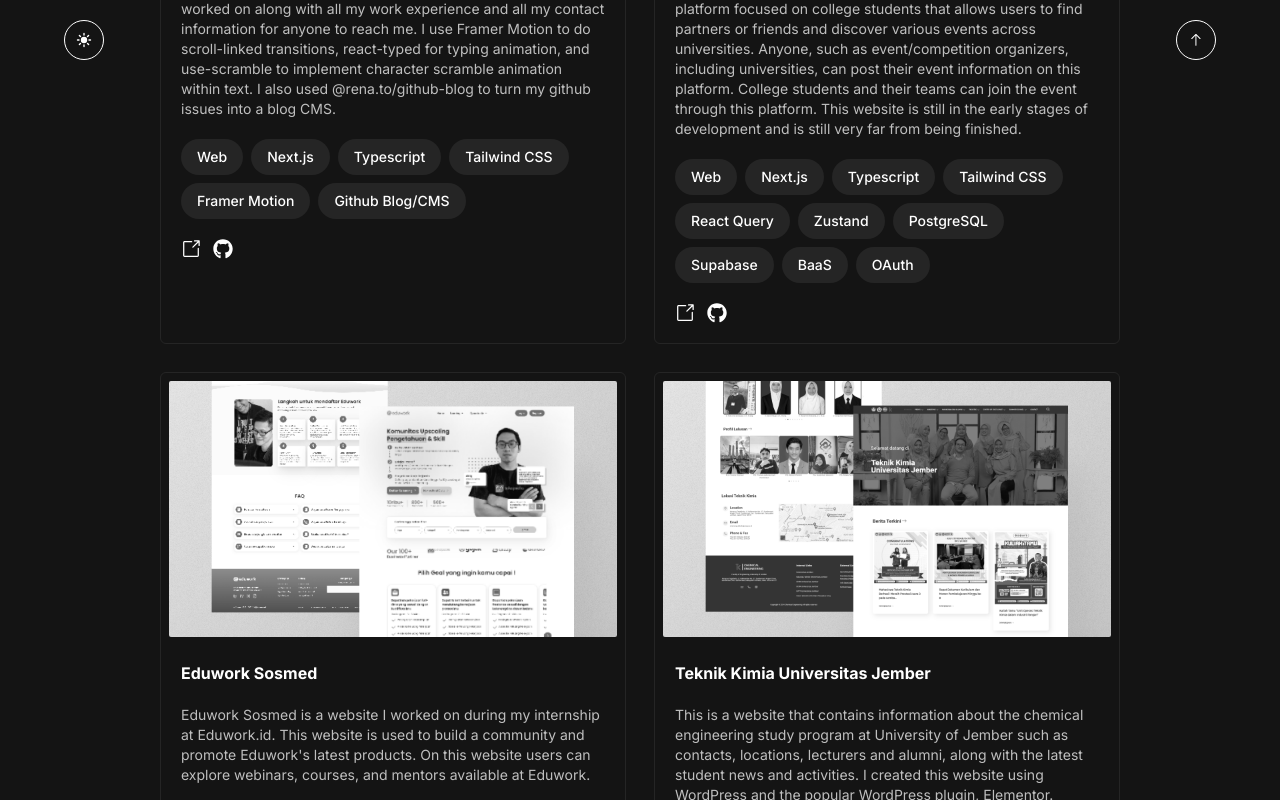
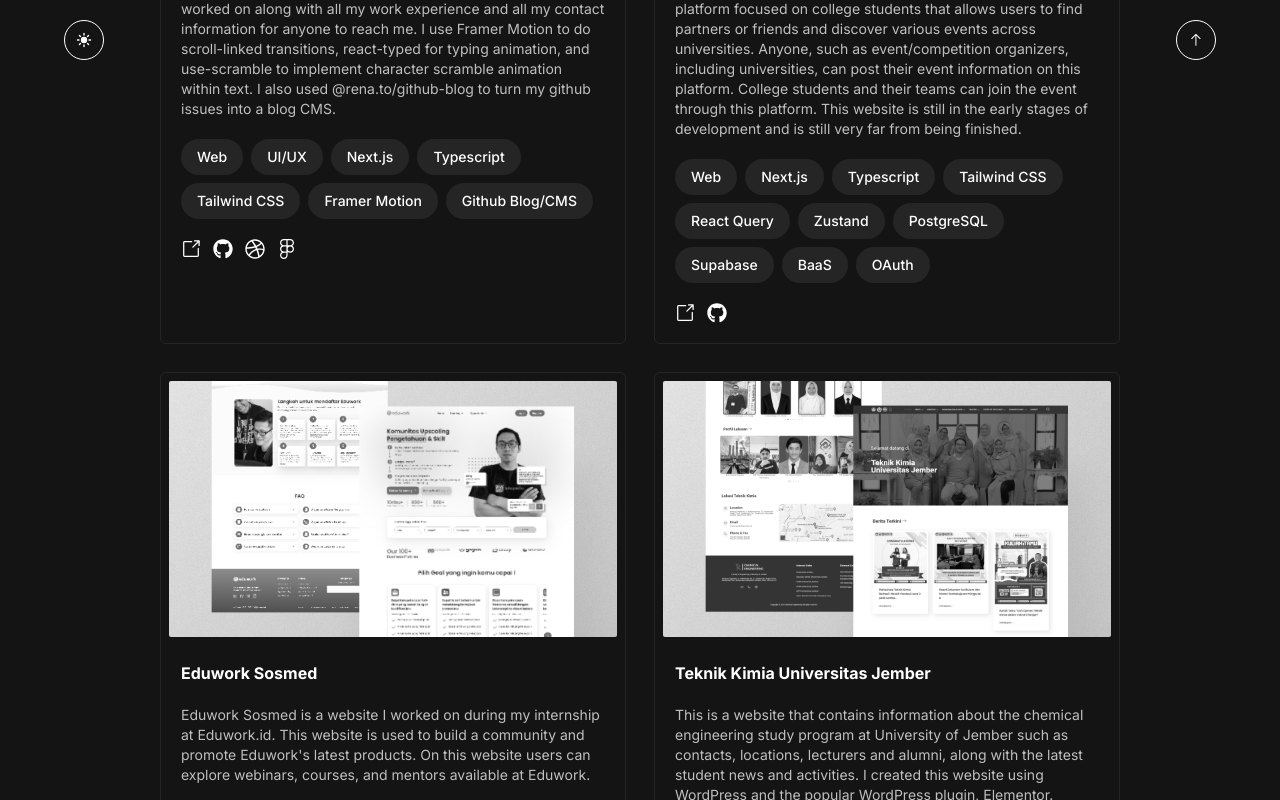
Before and after one commit to NafisHandoko/next-portfolio, a Next.js app: page /projects in a window 1280 px wide. Shown: the part 700-1500 px from the top of the page. Built offline with nearby package versions, Linux system fonts and the light colour scheme.

Commit message:
style: update projects content

```diff
--- a/app/_components/widgets/projects/card.tsx
+++ b/app/_components/widgets/projects/card.tsx
@@ -1,4 +1,4 @@
-import { FaGithub } from "react-icons/fa6";
+import { FaDribbble, FaFigma, FaGithub } from "react-icons/fa6";
 import { GoLinkExternal } from "react-icons/go";
 import Badge from "../../base/badge";
 import { MotionDiv } from "../../wrapper/framer";
@@ -25,6 +25,8 @@
                 <div className="flex flex-row items-center gap-3 text-light-nero dark:text-dark-nero mt-auto">
                     {project.demoURL != '' && <a href={project.demoURL} target="_blank" rel="noopener noreferrer"><GoLinkExternal size={"20px"} /></a>}
                     {project.repoURL != '' && <a href={project.repoURL} target="_blank" rel="noopener noreferrer"><FaGithub size={"20px"} /></a>}
+                    {project.dribbbleURL != '' && <a href={project.dribbbleURL} target="_blank" rel="noopener noreferrer"><FaDribbble size={"20px"} /></a>}
+                    {project.figmaURL != '' && <a href={project.figmaURL} target="_blank" rel="noopener noreferrer"><FaFigma size={"20px"} /></a>}
                 </div>
             </MotionDiv>
             <MotionDiv variants={fadeInTransition("left", "tween", 0.3, 1)} className="w-full md:w-1/2 flex justify-center md:justify-end">
--- a/app/_components/widgets/projects/card2.tsx
+++ b/app/_components/widgets/projects/card2.tsx
@@ -1,4 +1,4 @@
-import { FaGithub } from "react-icons/fa6";
+import { FaDribbble, FaFigma, FaGithub } from "react-icons/fa6";
 import { GoLinkExternal } from "react-icons/go";
 import Badge from "../../base/badge";
 import { ProjectType } from "@/app/_types/project";
@@ -16,6 +16,8 @@
                 <div className="flex flex-row items-center gap-3 text-light-nero dark:text-dark-nero mt-auto">
                     {project.demoURL != '' && <a href={project.demoURL} target="_blank" rel="noopener noreferrer"><GoLinkExternal size={"20px"} /></a>}
                     {project.repoURL != '' && <a href={project.repoURL} target="_blank" rel="noopener noreferrer"><FaGithub size={"20px"} /></a>}
+                    {project.dribbbleURL != '' && <a href={project.dribbbleURL} target="_blank" rel="noopener noreferrer"><FaDribbble size={"20px"} /></a>}
+                    {project.figmaURL != '' && <a href={project.figmaURL} target="_blank" rel="noopener noreferrer"><FaFigma size={"20px"} /></a>}
                 </div>
             </div>
         </div>
--- a/app/_data/projects.ts
+++ b/app/_data/projects.ts
@@ -2,9 +2,11 @@
     {
         name: 'Portfolio Website',
         description: 'I created this portfolio website to showcase the projects I have worked on along with all my work experience and all my contact information for anyone to reach me. I use Framer Motion to do scroll-linked transitions, react-typed for typing animation, and use-scramble to implement character scramble animation within text. I also used @rena.to/github-blog to turn my github issues into a blog CMS.',
-        techStack: ['Web', 'Next.js', 'Typescript', 'Tailwind CSS', 'Framer Motion', 'Github Blog/CMS'],
+        techStack: ['Web', 'UI/UX', 'Next.js', 'Typescript', 'Tailwind CSS', 'Framer Motion', 'Github Blog/CMS'],
         demoURL: 'https://nafishandoko.vercel.app/',
         repoURL: 'https://github.com/nafishandoko/next-portfolio',
+        figmaURL: "https://www.figma.com/design/4IY1AswDOSepU6nheJS3nI/Nafis's-New-Portfolio-Website?node-id=226-5&t=89yQ7aDrFnCazpPN-1",
+        dribbbleURL: 'https://dribbble.com/shots/24804641-Portfolio-Website',
         image: '/assets/images/portfolio/portfolio.png'
     },
     {
@@ -13,6 +15,8 @@
         techStack: ['Web', 'Next.js', 'Typescript', 'Tailwind CSS', 'React Query', 'Zustand', 'PostgreSQL', 'Supabase', 'BaaS', 'OAuth'],
         demoURL: 'https://relazee-dev.vercel.app',
         repoURL: 'https://github.com/NafisHandoko/relazee-next2/tree/dev',
+        figmaURL: '',
+        dribbbleURL: '',
         image: '/assets/images/portfolio/relazee.png'
     },
     {
@@ -21,6 +25,8 @@
         techStack: ['Web', 'ReactJS', 'Tailwind CSS', 'React Native', 'Alpine.js', 'Laravel'],
         demoURL: 'https://sosmed.edudev.xyz/',
         repoURL: '',
+        figmaURL: '',
+        dribbbleURL: '',
         image: '/assets/images/portfolio/eduwork.png'
     },
     {
@@ -29,6 +35,8 @@
         techStack: ['No-Code', 'Wordpress', 'Elementor'],
         demoURL: 'https://chemeng.teknik.unej.ac.id/',
         repoURL: '',
+        figmaURL: '',
+        dribbbleURL: '',
         image: '/assets/images/portfolio/tkimia-unej.png'
     },
     {
@@ -37,6 +45,8 @@
         techStack: ['Web', 'Next.js', 'Typescript', 'Tailwind CSS'],
         demoURL: 'https://speedside.vercel.app/',
         repoURL: 'https://github.com/nafishandoko/speedside',
+        figmaURL: '',
+        dribbbleURL: '',
         image: '/assets/images/portfolio/speedside.png'
     },
     {
@@ -45,6 +55,8 @@
         techStack: ['Web', 'HTML', 'CSS', 'Javascript'],
         demoURL: 'https://nafishandoko.github.io/gits-test/',
         repoURL: 'https://github.com/NafisHandoko/gits-test',
+        figmaURL: '',
+        dribbbleURL: '',
         image: '/assets/images/portfolio/gits.png'
     },
     {
@@ -53,14 +65,18 @@
         techStack: ['Web', 'ReactJS', 'Tailwind CSS', 'Flask'],
         demoURL: 'https://hade-matpro.netlify.app/',
         repoURL: '',
+        figmaURL: '',
+        dribbbleURL: '',
         image: '/assets/images/portfolio/hade.png'
     },
     {
         name: 'Dahar',
         description: 'Dahar is a food delivery mobile application specifically designed for owners of traditional Javanese culinary businesses. In this project i learned a lot of things such as how to work with maps using GPS, Google Maps, and OpenRouteService to measure distances. I am also using Firebase and Firestore to store data and Firebase Auth to handle authentication.',
-        techStack: ['Mobile', 'Flutter', 'Firebase'],
+        techStack: ['Mobile', 'UI/UX', 'Flutter', 'Firebase'],
         demoURL: 'https://drive.google.com/drive/folders/1AGUN85hflvn9BBqQEan1iTEymz2K_yry?usp=sharing',
         repoURL: 'https://github.com/NafisHandoko/dahar-flutter',
+        figmaURL: 'https://www.figma.com/design/oAD2m2N4ZAmTAXij5dlbf9/Project-Mockup?node-id=0-1&t=3hUYo5L9GhHgrpEz-1',
+        dribbbleURL: 'https://dribbble.com/shots/19619930-Dahar-Javanese-Food-Shopping-App',
         image: '/assets/images/portfolio/dahar-flutter.png'
     },
     {
@@ -69,6 +85,8 @@
         techStack: ['Web', 'Laravel', 'MySQL', 'jQuery'],
         demoURL: 'https://deboks-kas.000webhostapp.com/',
         repoURL: 'https://github.com/NafisHandoko/deboks-kas',
+        figmaURL: '',
+        dribbbleURL: '',
         image: '/assets/images/portfolio/debokskas.png'
     },
     {
@@ -77,6 +95,8 @@
         techStack: ['AI', 'ReactJS', 'Typescript', 'Tailwind CSS', 'Node JS'],
         demoURL: 'https://neuralbot-fe.netlify.app/',
         repoURL: 'https://github.com/NafisHandoko/neuralbot-fe',
+        figmaURL: '',
+        dribbbleURL: '',
         image: '/assets/images/portfolio/neuralbot.png'
     },
     {
@@ -85,14 +105,18 @@
         techStack: ['AI', 'Python', 'Flask', 'LVQ'],
         demoURL: 'https://depr-calc.nafishandoko.repl.co/',
         repoURL: 'https://github.com/NafisHandoko/depr-calc',
+        figmaURL: '',
+        dribbbleURL: '',
         image: '/assets/images/portfolio/depr-calc.png'
     },
     {
         name: 'Gotravel Landing Page',
         description: 'This is the website I created while holding a live webinar on Bisa.ai. I did live coding by transforming the website design from Figma into a live website deployed to Netlify. You can watch the video here https://www.youtube.com/watch?v=GXb9lagiQTc',
-        techStack: ['Web', 'ReactJS', 'Tailwind CSS'],
+        techStack: ['Web', 'UI/UX', 'ReactJS', 'Tailwind CSS'],
         demoURL: 'https://react-gotravel.netlify.app/',
         repoURL: 'https://github.com/nafishandoko/gotravel',
+        figmaURL: 'https://www.figma.com/design/cRh0HL5t72ZFWXLpJW6JeW/Gotravel?node-id=0-1&t=Z8wzEyWdhrqksjKJ-1',
+        dribbbleURL: 'https://dribbble.com/shots/19786254-Gotravel-Travel-Landing-Page',
         image: '/assets/images/portfolio/gotravel.png'
     },
     {
@@ -101,6 +125,18 @@
         techStack: ['Web', 'Bootstrap'],
         demoURL: 'https://nafishandoko.github.io/cokrocollection/',
         repoURL: 'https://github.com/NafisHandoko/cokrocollection',
+        figmaURL: '',
+        dribbbleURL: '',
         image: '/assets/images/portfolio/cokrocollection.png'
     },
+    {
+        name: 'Hobiku App Design',
+        description: "Hobiku, an app where you can connect with people and communities all over the world who have the same interests and hobbies as you.",
+        techStack: ['UI/UX'],
+        demoURL: '',
+        repoURL: '',
+        figmaURL: 'https://www.figma.com/design/6KPY6blRyqG6zrmAFzdWLw/bisa.design-Portfolio1?node-id=0-1&t=PAqV5hoEJIuhpVSp-1',
+        dribbbleURL: 'https://dribbble.com/shots/20103934-Hobiku-Social-Media-App-with-Various-Interest-Communities',
+        image: '/assets/images/portfolio/hobiku.png'
+    },
 ]
--- a/app/_types/project.d.ts
+++ b/app/_types/project.d.ts
@@ -4,5 +4,7 @@
     techStack: string[];
     demoURL: string;
     repoURL: string;
+    figmaURL: string,
+    dribbbleURL: string,
     image: string;
 }
```
Also changed, not shown: public/assets/images/portfolio/hobiku.png (added).
